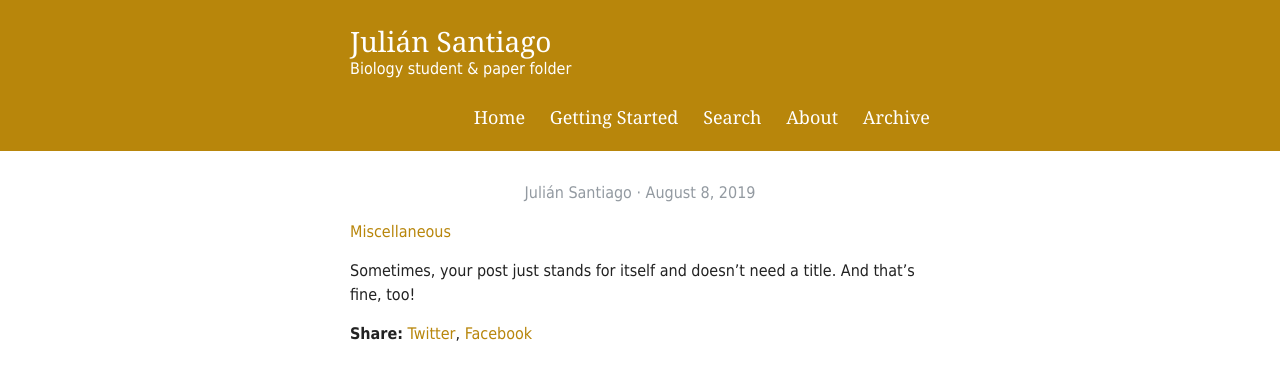
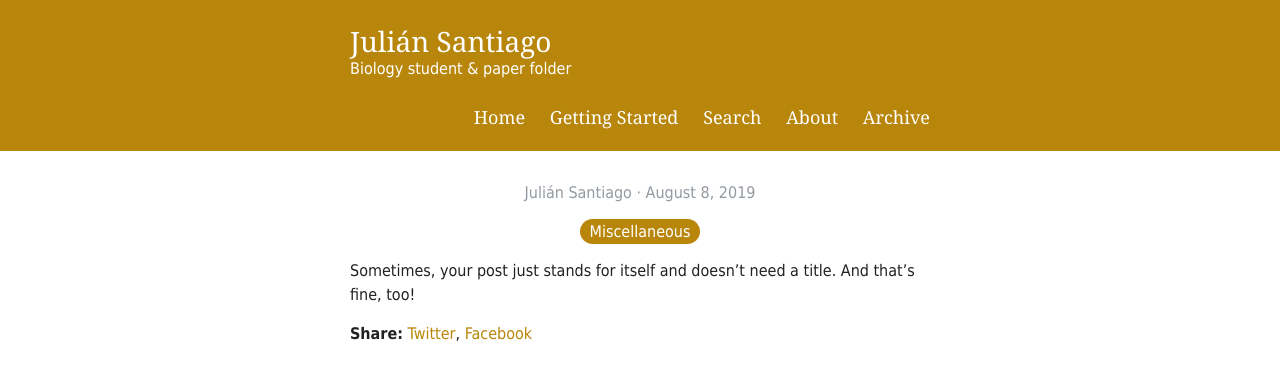
Before and after one commit to julian-santiago-bio/julian-santiago-bio.github.io, a Jekyll site: the page built from _posts/2019-08-08-no-title-posts.md, in a window 1280 px wide. Shown: the top 380 px of the page. Built offline with Jekyll 4.4.1, drawn with Linux system fonts in a browser that asks for light colours; some web fonts are replaced.

Commit message:
Update style.scss

```diff
--- a/assets/style.scss
+++ b/assets/style.scss
@@ -404,6 +404,18 @@ nav {
   color: #939aa1;
 }
 
+.post-tags{
+  text-align:center;
+}
+
+.post-tags a{
+  background: $gold;
+  color: $white;
+	padding: 3px 10px;
+	margin:3px;
+	border-radius:100px;
+}
+
 .pagination a, .pagination span {
   padding: 7px 18px;
   border: 1px solid $darkGray;
```
